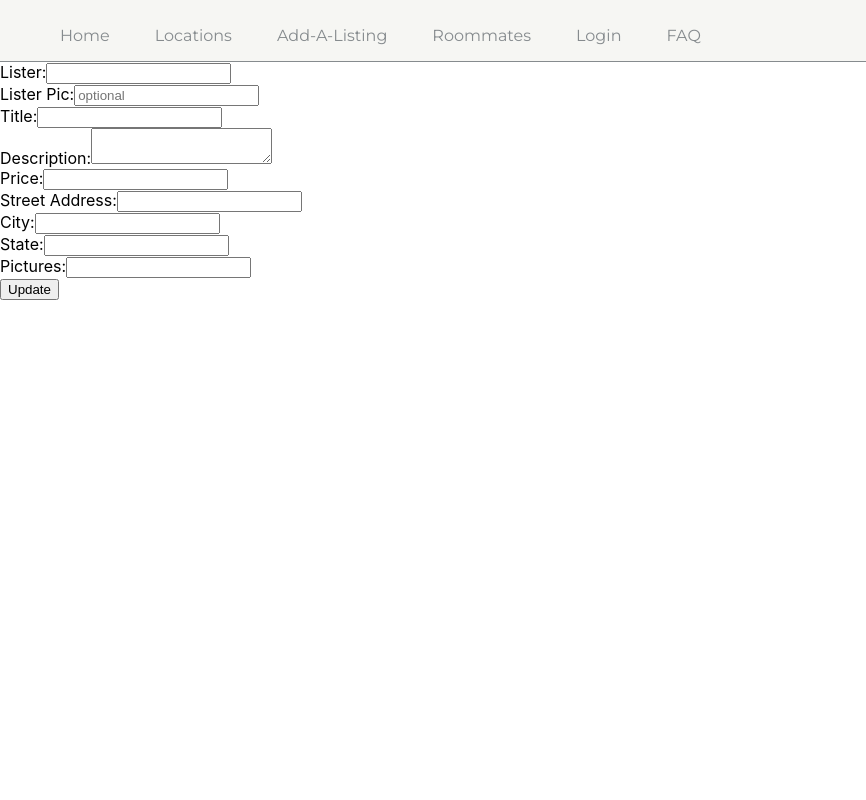
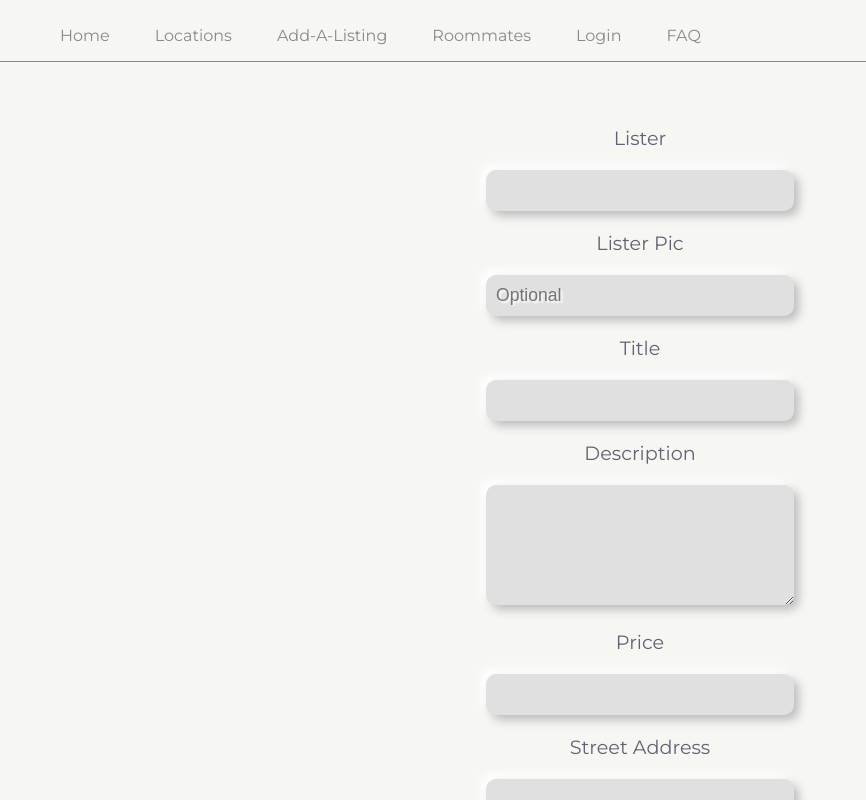
Before and after one commit to nndeto/project-roo-client, a React (Create React App) app: page /update/1 in a window 1280 px wide. Shown: the top 800 px of the page, without its empty margins (0-866 px from the left). Built offline with nearby package versions, Linux system fonts and the light colour scheme; no server answers.

Commit message:
styled create/update list forms

```diff
--- a/src/components/CreateListingForm.jsx
+++ b/src/components/CreateListingForm.jsx
@@ -118,6 +118,7 @@ class CreateListingForm extends React.Component {
                         <input
                             name = "price"
                             type = "number"
+                            placeholder = "No $ needed."
                             className = "list-input"
                             value = {this.state.price}
                             onChange = {this.handleInputChange}
--- a/src/components/EditListingForm.jsx
+++ b/src/components/EditListingForm.jsx
@@ -1,6 +1,6 @@
 import React from 'react';
 import ListingModel from '../models/ListingModel';
-
+import '../css/ListingForms.scss'
 
 class EditListingForm extends React.Component {
     state = {
@@ -83,96 +83,115 @@ class EditListingForm extends React.Component {
             <div>
                 <form onSubmit = {this.onFormSubmit}>
                     <label>
-                        Lister:
+                        Lister
+                        <br />
                         <input
                             name = "lister"
                             type = "text"
+                            className = "list-input"
                             value = {this.state.lister}
                             onChange = {this.handleInputChange}
                         />
                     </label>
                     <br />
                     <label>
-                        Lister Pic:
+                        Lister Pic
+                        <br />
                         <input
                             name = "lister_pic"
                             type = "text"
-                            placeholder = "optional"
+                            className = "list-input"
+                            placeholder = "Optional"
                             value = {this.state.lister_pic}
                             onChange = {this.handleInputChange}
                         />
                     </label>
                     <br />
                     <label>
-                        Title:
+                        Title
+                        <br />
                         <input
                             name = "title"
                             type = "text"
+                            className = "list-input"
                             value = {this.state.title}
                             onChange = {this.handleInputChange}
                         />
                     </label>
                     <br />
                     <label>
-                        Description:
+                        Description
+                        <br />
                         <textarea
                             name = "description"
                             value = {this.state.description}
+                            className = "list-input list-text"
                             onChange = {this.handleInputChange}
                         />
                     </label>
                     <br />
                     <label>
-                        Price:
+                        Price
+                        <br />
                         <input
                             name = "price"
                             type = "number"
+                            className = "list-input"
                             value = {this.state.price}
                             onChange = {this.handleInputChange}
                         />
                     </label>
                     <br />
                     <label>
-                        Street Address:
+                        Street Address
+                        <br />
                         <input
                             name = "street_address"
                             type = "text"
+                            className = "list-input"
                             value = {this.state.street_address}
                             onChange = {this.handleInputChange}
                         />
                     </label>
                     <br />
                     <label>
-                        City:
+                        City
+                        <br />
                         <input
                             name = "city"
                             type = "text"
+                            className = "list-input"
                             value = {this.state.city}
                             onChange = {this.handleInputChange}
                         />
                     </label>
                     <br />
                     <label>
-                        State:
+                        State
+                        <br />
                         <input
                             name = "state"
                             type = "text"
+                            className = "list-input"
                             value = {this.state.state}
                             onChange = {this.handleInputChange}
                         />
                     </label>
                     <br />
                     <label>
-                        Pictures:
+                        Pictures
+                        <br />
                         <input
                             name = "pictures"
                             type = "text"
+                            className = "list-input"
+                            placeholder = "Add Another Here"
                             value = {this.state.pictures}
                             onChange = {this.handleInputChange}
                         />
                     </label>
                     <br />
-                    <input type = 'submit' value = "Update"/>
+                    <input type = 'submit' value = "Update" className = "list-button"/>
                 </form>
             </div>
         )
--- a/src/components/RoommateCard.jsx
+++ b/src/components/RoommateCard.jsx
@@ -1,5 +1,5 @@
 function RoommateCard(props) {
-    console.log(props)
+    // console.log(props)
    let image;
 
    if (props.img === "") {
--- a/src/css/ListingForms.scss
+++ b/src/css/ListingForms.scss
@@ -7,7 +7,7 @@ $third-color: #B9B7BD;
 $background-c:  #EEEDE780;
 $accent-color: #E7D2CC;
 $margin-space: 30px;
-$hover-font: 1.4rem;
+$hover-font: 1.2rem;
 
 .list-main {
     box-sizing: border-box;
@@ -19,6 +19,10 @@ $hover-font: 1.4rem;
     padding: 64px;
     text-align: center;
     color: $main-color;
+}
+
+label {
+    font-size: 1.2rem;
 }
 
 .list-input, .list-button {
--- a/src/css/Roommate.scss
+++ b/src/css/Roommate.scss
@@ -22,7 +22,7 @@ $accent-color: #E7D2CC;
 }
 
 .room-card {
-    box-shadow: 0px 10px 10px #E7D2CC;;
+    box-shadow: 0px 10px 10px #B9B7BD;
     position: relative;
     height: 379px;
     border-radius: 10px;
--- a/src/css/Signup.scss
+++ b/src/css/Signup.scss
@@ -33,7 +33,7 @@ $hover-font: 1.4rem;
 }
 
 .sign-input {
-    width: 90%;
+    width: 25%;
     font-size: 1.1rem;
     text-shadow: 2px 2px 2px white;
     margin: 20px;
@@ -81,6 +81,6 @@ $hover-font: 1.4rem;
 }
 
 .sign-text {
-    width: 90%;
-    height: 200px;
+    width: 25%;
+    height: 100px;
 }
--- a/src/pages/Roommates.jsx
+++ b/src/pages/Roommates.jsx
@@ -3,13 +3,11 @@ import ListingModel from '../models/ListingModel'
 import { Link } from 'react-router-dom'
 import RoommateCard from '../components/RoommateCard'
 import '../css/Roommate.scss'
-// import UserModel from '../models/UserModel'
 
 class Roommates extends React.Component{
     state = {
         roommateData: [],
         imgData: [],
-        // imgString: "https://i.imgur.com/WLVUvqFm.jpg"
     }
 
     componentDidMount() {
--- a/src/pages/UpdateListing.jsx
+++ b/src/pages/UpdateListing.jsx
@@ -2,6 +2,7 @@ import React from 'react'
 import EditListingForm from "../components/EditListingForm";
 import { Redirect } from "react-router";
 import ListingModel from '../models/ListingModel';
+import '../css/ListingForms.scss'
 
 class UpdateListing extends React.Component{
     state = {
@@ -30,7 +31,7 @@ class UpdateListing extends React.Component{
         }
 
         return(
-            <div>
+            <div className = "list-main">
                 <EditListingForm
                     listingId = {listingId}
                     updateListing = {this.updateListing}
```
